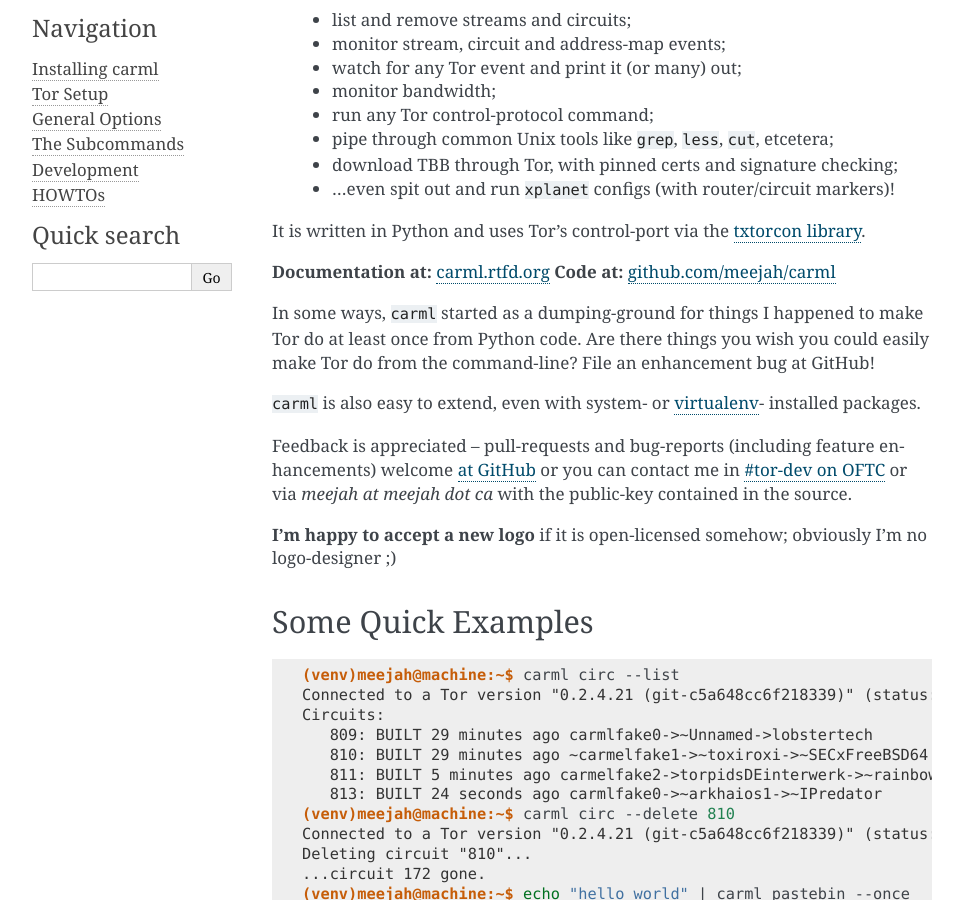
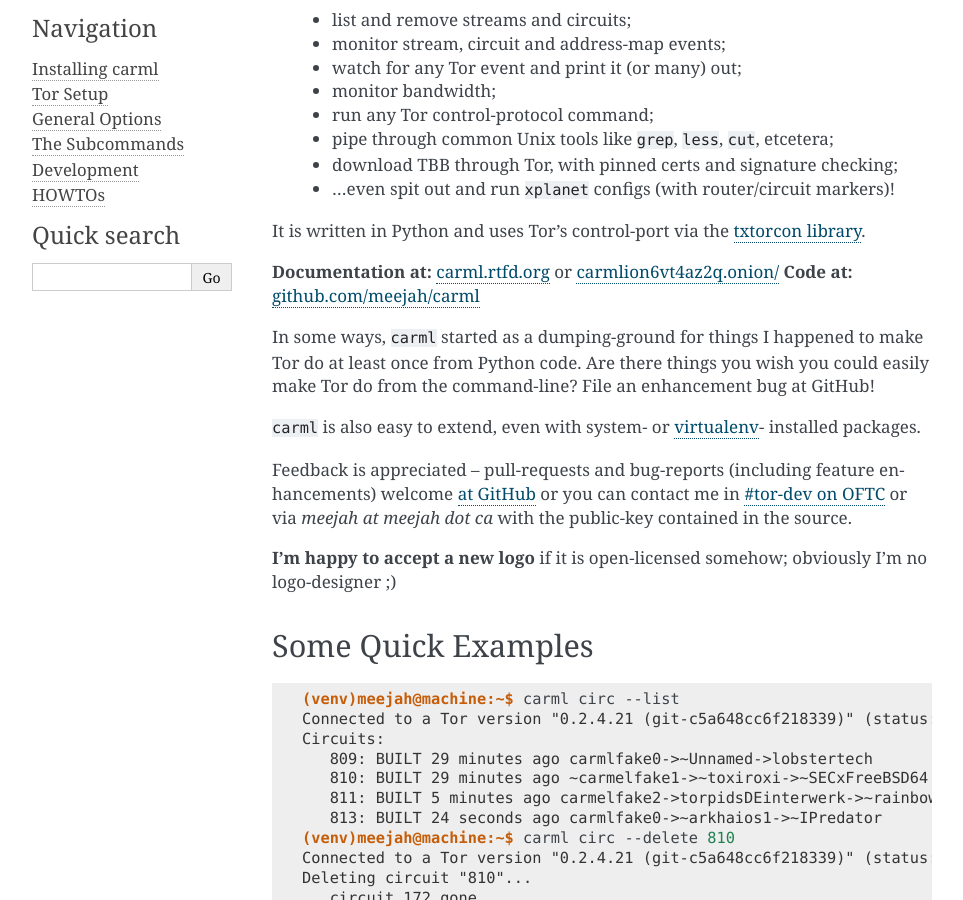
Before and after one commit to meejah/carml, a Sphinx documentation site: the page built from doc/index.rst, in a window 1280 px wide and 900 px high, scrolled down 338 px. Shown: the whole window, without its empty margins (148-1111 px from the left). Built offline with Sphinx 7.4.7, drawn with Linux system fonts in a browser that asks for light colours; pages that are not in the unit, such as notebooks, are missing from menus.

Commit message:
pointer to hiddenservice

```diff
--- a/doc/index.rst
+++ b/doc/index.rst
@@ -28,7 +28,7 @@
 It is written in Python and uses Tor's control-port via the `txtorcon
 library <https://txtorcon.readthedocs.org>`_.
 
-**Documentation at:** `carml.rtfd.org <https://carml.readthedocs.org/en/latest/>`_
+**Documentation at:** `carml.rtfd.org <https://carml.readthedocs.org/en/latest/>`_ or `carmlion6vt4az2q.onion/ <http://carmlion6vt4az2q.onion/>`_
 **Code at:** `github.com/meejah/carml <https://github.com/meejah/carml/>`_
 
 In some ways, ``carml`` started as a dumping-ground for things I
```
